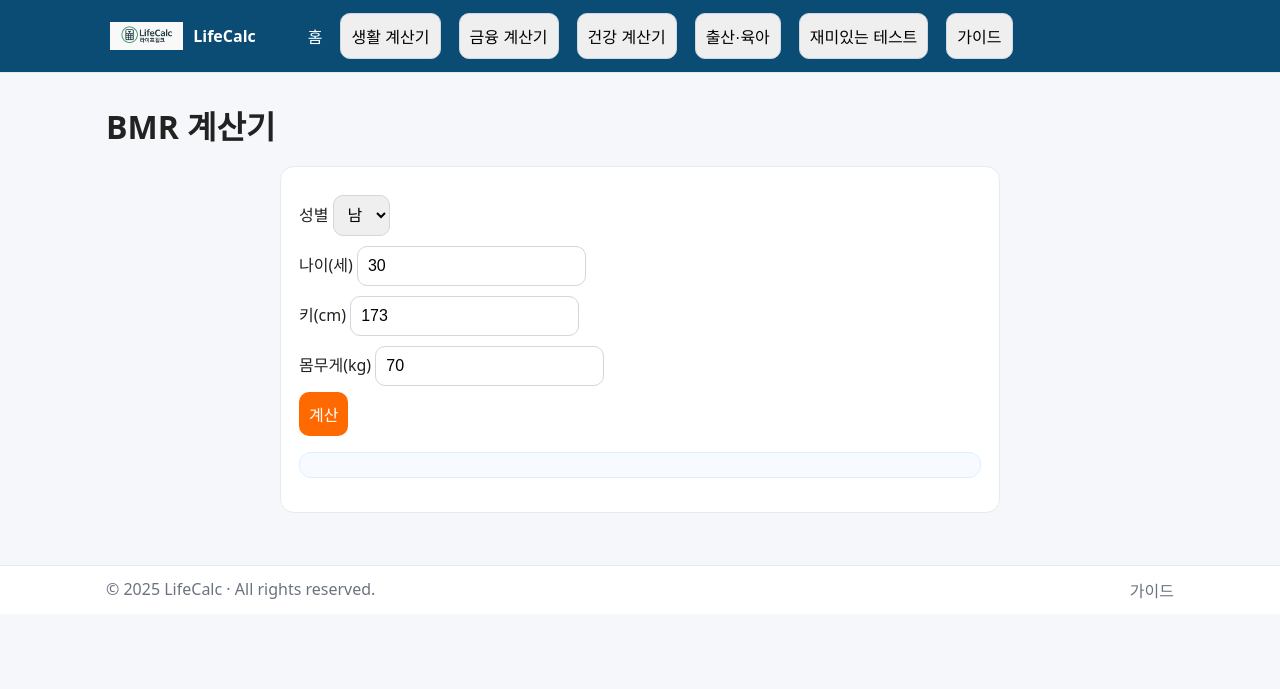
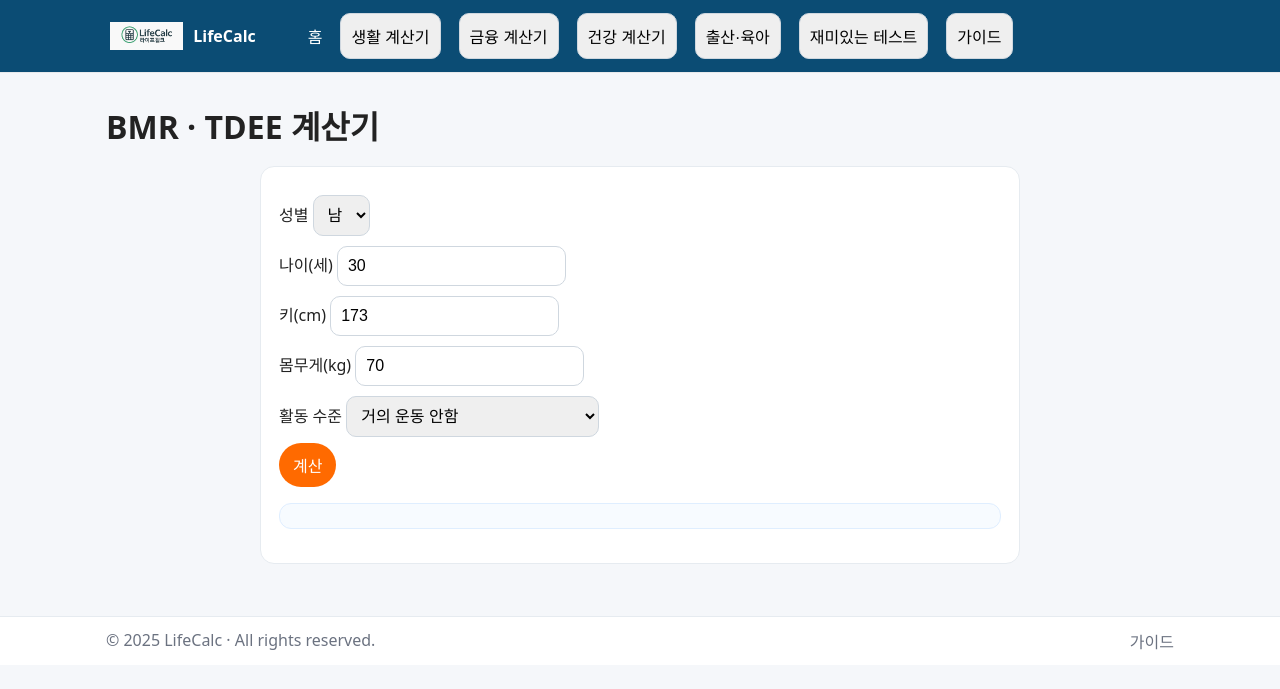
Before and after one commit to khai-lang/LifeCalc, a Jekyll site: the page built from health/bmr/index.md, in a window 1280 px wide. Shown: the top 689 px of the page. Built offline with Jekyll 4.4.1, drawn with Linux system fonts in a browser that asks for light colours; some of the changed lines change nothing that is shown.

Commit message:
Update index.md

```diff
--- a/health/bmr/index.md
+++ b/health/bmr/index.md
@@ -1,27 +1,39 @@
 ---
 layout: default
-title: BMR(기초대사량) 계산기
-description: 해리스-베네딕트 식으로 기초대사량을 추정합니다.
+title: BMR(기초대사량) · TDEE 계산기
+description: Mifflin-St Jeor 공식을 사용해 BMR과 활동대사량(TDEE)을 추정합니다.
 permalink: health/bmr/
 ---
-# BMR 계산기
-<div class="card" style="max-width:720px;margin:0 auto;">
-  <form onsubmit="event.preventDefault();bmr();">
+
+# BMR · TDEE 계산기
+<div class="card" style="max-width:760px;margin:0 auto;">
+  <form onsubmit="event.preventDefault();bmrCalc();">
     <label>성별
       <select id="sex"><option value="M">남</option><option value="F">여</option></select>
     </label>
     <label>나이(세) <input type="number" id="age" value="30" required></label>
     <label>키(cm) <input type="number" id="h" value="173" required></label>
     <label>몸무게(kg) <input type="number" id="w" value="70" required></label>
-    <button>계산</button>
+    <label>활동 수준
+      <select id="act">
+        <option value="1.2">거의 운동 안함</option>
+        <option value="1.375">가벼운 활동(주 1~3)</option>
+        <option value="1.55">보통(주 3~5)</option>
+        <option value="1.725">활동적(주 6~7)</option>
+        <option value="1.9">매우 활동적(육체노동/운동선수)</option>
+      </select>
+    </label>
+    <button class="btn" style="background:#ff6a00;color:#fff;border:0">계산</button>
   </form>
   <div id="bmr-out" class="note"></div>
 </div>
+
 <script>
-function bmr(){
-  const s=sex.value,a=+age.value,h=+document.getElementById('h').value,w=+document.getElementById('w').value;
-  const val = s==='M' ? 88.362 + (13.397*w)+(4.799*h)-(5.677*a)
-                      : 447.593 + (9.247*w)+(3.098*h)-(4.330*a);
-  bmr-out.innerText=`BMR: 약 ${Math.round(val)} kcal/일`;
+function bmrCalc(){
+  const s=sex.value, a=+age.value, h=+document.getElementById('h').value, w=+document.getElementById('w').value, k=+act.value;
+  // Mifflin-St Jeor
+  const BMR = s==='M' ? (10*w + 6.25*h - 5*a + 5) : (10*w + 6.25*h - 5*a - 161);
+  const TDEE = BMR * k;
+  bmr-out.innerHTML = `BMR: <b>${Math.round(BMR)}</b> kcal/일 · TDEE(일일 소모 추정): <b>${Math.round(TDEE)}</b> kcal/일`;
 }
 </script>
```
